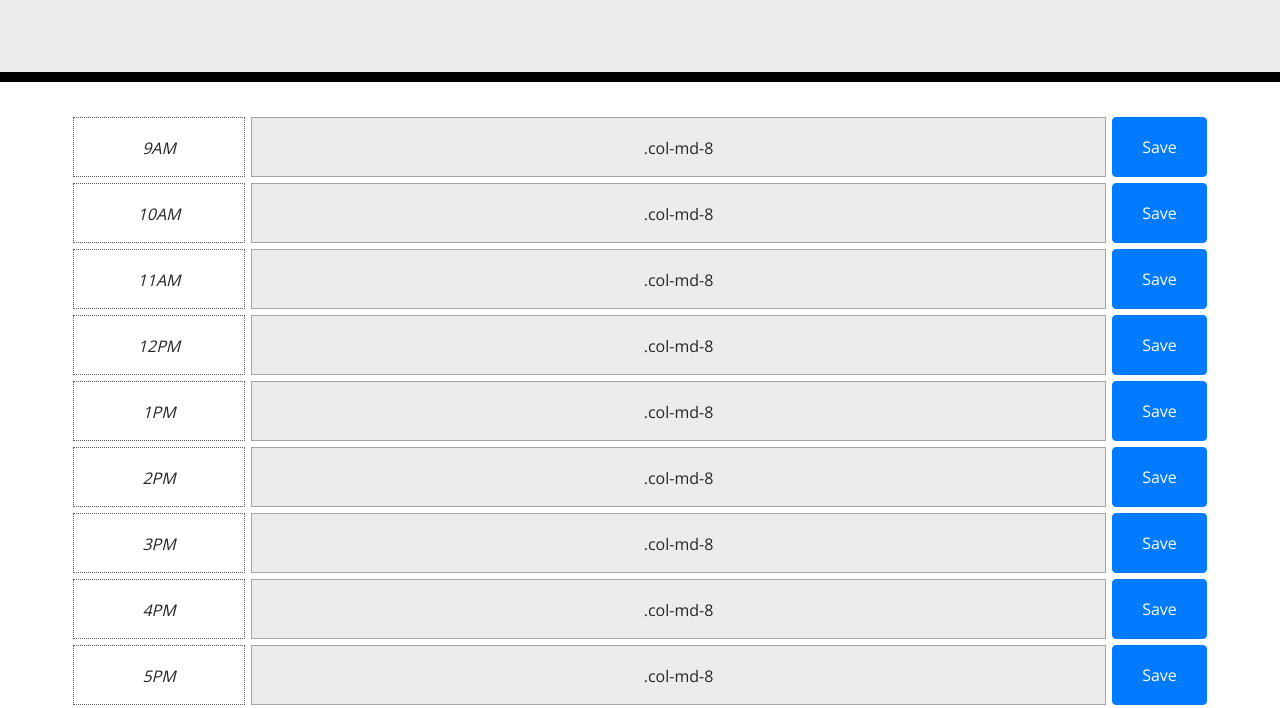
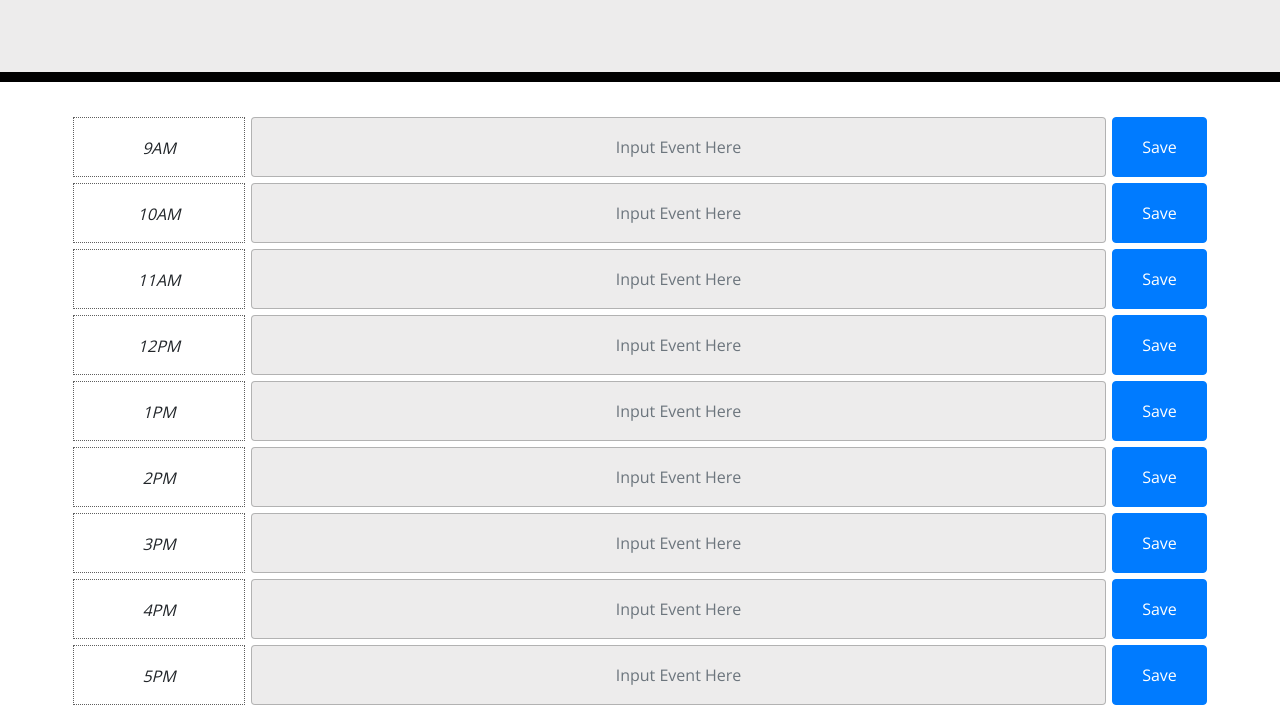
Before and after one commit to TroyWills/Day-Planner, a plain HTML site: page Develop/index.html in a window 1280 px wide. Shown: the part 158-866 px from the top of the page. Drawn offline with nearby package versions, Linux system fonts and the light colour scheme.

Commit message:
form fixed

```diff
--- a/Develop/index.html
+++ b/Develop/index.html
@@ -28,55 +28,73 @@
       <p id="currentDay" class="lead"></p>
         </header>
 
+
   <!-- Timeblocks go here -->
   <div class="container">
-
     <div class="row">
       <div class="time-slot col md-2">9AM</div>
-        <div class=" text-input col-md-9">.col-md-8</div>
-        <button type="button" class="btn btn-primary col-md-1">Save</button>
-      </div>
-      <div class="row">
-        <div class="time-slot col md-2">10AM</div>
-        <div class=" text-input col-md-9">.col-md-8</div>
-        <button type="button" class="btn btn-primary col-md-1">Save</button>
-      </div>
-      <div class="row">
-        <div class="time-slot col md-2">11AM</div>
-        <div class=" text-input col-md-9">.col-md-8</div>
-        <button type="button" class="btn btn-primary col-md-1">Save</button>
-      </div>
-      <div class="row">
-        <div class="time-slot col md-2">12PM</div>
-        <div class=" text-input col-md-9">.col-md-8</div>
-        <button type="button" class="btn btn-primary col-md-1">Save</button>
-      </div>
-      <div class="row">
-        <div class="time-slot col md-2">1PM</div>
-        <div class=" text-input col-md-9">.col-md-8</div>
-        <button type="button" class="btn btn-primary col-md-1">Save</button>
-      </div>
-      <div class="row">
-        <div class="time-slot col md-2">2PM</div>
-        <div class=" text-input col-md-9">.col-md-8</div>
-        <button type="button" class="btn btn-primary col-md-1">Save</button>
-      </div>
-      <div class="row">
-        <div class="time-slot col md-2">3PM</div>
-        <div class=" text-input col-md-9">.col-md-8</div>
-        <button type="button" class="btn btn-primary col-md-1">Save</button>
-      </div>
-      <div class="row">
-        <div class="time-slot col md-2">4PM</div>
-        <div class=" text-input col-md-9">.col-md-8</div>
-        <button type="button" class="btn btn-primary col-md-1">Save</button>
-      </div>
-      <div class="row">
-        <div class="time-slot col md-2">5PM</div>
-        <div class=" text-input col-md-9">.col-md-8</div>
+      <input class="form-control col-md-9" type="text" placeholder="Input Event Here">
       <button type="button" class="btn btn-primary col-md-1">Save</button>
     </div>
   </div>
+  <div class="container">
+    <div class="row">
+      <div class="time-slot col md-2">10AM</div>
+      <input class="form-control col-md-9" type="text" placeholder="Input Event Here">
+      <button type="button" class="btn btn-primary col-md-1">Save</button>
+    </div>
+  </div>
+  <div class="container">
+    <div class="row">
+      <div class="time-slot col md-2">11AM</div>
+      <input class="form-control col-md-9" type="text" placeholder="Input Event Here">
+      <button type="button" class="btn btn-primary col-md-1">Save</button>
+    </div>
+  </div>
+  <div class="container">
+    <div class="row">
+      <div class="time-slot col md-2">12PM</div>
+      <input class="form-control col-md-9" type="text" placeholder="Input Event Here">
+      <button type="button" class="btn btn-primary col-md-1">Save</button>
+    </div>
+  </div>
+  <div class="container">
+    <div class="row">
+      <div class="time-slot col md-2">1PM</div>
+      <input class="form-control col-md-9" type="text" placeholder="Input Event Here">
+      <button type="button" class="btn btn-primary col-md-1">Save</button>
+    </div>
+  </div>
+  <div class="container">
+    <div class="row">
+      <div class="time-slot col md-2">2PM</div>
+      <input class="form-control col-md-9" type="text" placeholder="Input Event Here">
+      <button type="button" class="btn btn-primary col-md-1">Save</button>
+    </div>
+  </div>
+  <div class="container">
+    <div class="row">
+      <div class="time-slot col md-2">3PM</div>
+      <input class="form-control col-md-9" type="text" placeholder="Input Event Here">
+      <button type="button" class="btn btn-primary col-md-1">Save</button>
+    </div>
+  </div>
+  <div class="container">
+    <div class="row">
+      <div class="time-slot col md-2">4PM</div>
+      <input class="form-control col-md-9" type="text" placeholder="Input Event Here">
+      <button type="button" class="btn btn-primary col-md-1">Save</button>
+    </div>
+  </div>
+  <div class="container">
+    <div class="row">
+      <div class="time-slot col md-2">5PM</div>
+      <input class="form-control col-md-9" type="text" placeholder="Input Event Here">
+      <button type="button" class="btn btn-primary col-md-1">Save</button>
+    </div>
+  </div>
+
+
 
 
 
--- a/Develop/script.js
+++ b/Develop/script.js
@@ -1 +1,11 @@
-.
+var currentDate = moment();
+console.log(currentDate);
+
+
+function displayTime() {
+    document.write(currentDate);
+}
+
+// window.onload = displayTime;
+
+var 8AM = [];
--- a/Develop/style.css
+++ b/Develop/style.css
@@ -21,13 +21,14 @@ body {
   font-style: italic;
 }
 
-.text-input {
+.form-control {
   border: .5px solid rgba(0, 0, 0, 0.3);
   background-color: rgba(128, 123, 123, 0.143);
   height: 60px;
   line-height: 60px;
   margin: 3px;
   text-align: center;
+  rows: 3;
 }
 
 .btn-primary {
```
Also changed, not shown: 1 other file. Lines whose indentation alone changed are shown as unchanged.
